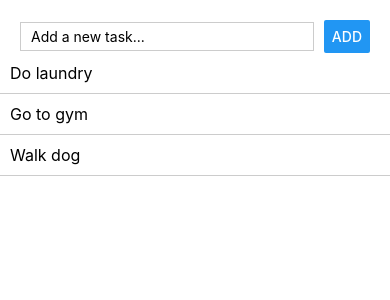
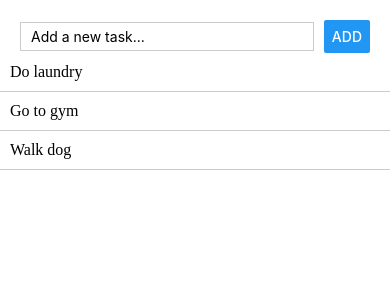
Before and after one commit to K0A1R/cprg303-assignment4, a React Native app: screen / in a window 390 px wide. Shown: the top 300 px of the page. Built offline with nearby package versions, Linux system fonts and the light colour scheme.

Commit message:
Fixed Task Error

```diff
--- a/ToDoList.jsx
+++ b/ToDoList.jsx
@@ -4,7 +4,6 @@ import {
   ScrollView,
   Pressable,
   View,
-  Text,
   StyleSheet,
 } from "react-native";
 
@@ -15,7 +14,7 @@ function ToDoList({ tasks }) {
           {tasks.map((task, index) => (
               <Pressable key={index}>
                 <View style={styles.task}>
-                  <Text style={styles.taskText}>{task}</Text>
+                  {task}
                 </View>
               </Pressable>
           ))}
```
